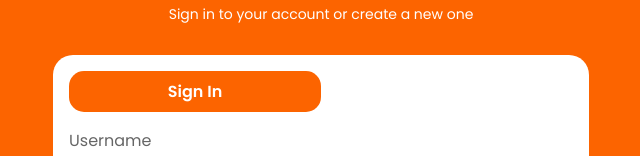
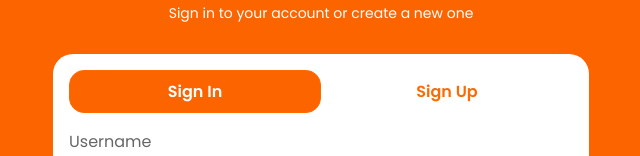
Before and after one commit to williamscesar21/RikoAdminDashBoard, a React (Vite) app: page / in a window 1280 px wide. In both pictures the pointer is over the button "Sign In". Shown: the part 261-417 px from the top of the page, without its empty margins (319-959 px from the left). Built offline with nearby package versions, Linux system fonts and the light colour scheme; no server answers.

Commit message:
DashBoard

```diff
--- a/src/css/AdminLog.css
+++ b/src/css/AdminLog.css
@@ -85,13 +85,23 @@ body {
 }
 
 .tabs-trigger {
-  border: none;
+  border: 1px solid white;
   padding: 8px 16px;
   cursor: pointer;
   font-size: 16px;
   background-color: #ffffff;
   border-radius: 5px;
   transition: color 0.3s, font-weight 0.3s, border-radius 0.8s;
+  color: var(--vibrant-orange);
+  font-weight: bold;
+}
+
+.tabs-trigger:hover {
+  color: var(--vibrant-orange);
+  font-weight: bold;
+  background-color: var(--white);
+  border: 1px solid var(--vibrant-orange);
+  border-radius: 15px;
 }
 
 .tabs-trigger.active {
```
